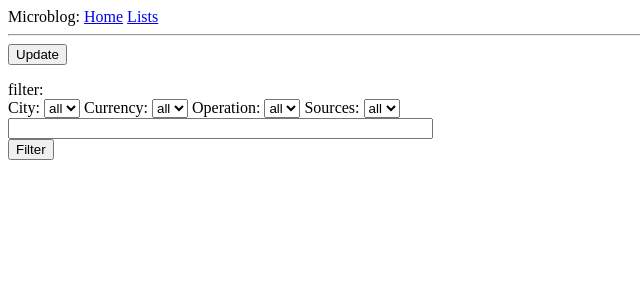
After one commit to victron/finance_ua, a Flask app: page /lists in a window 1280 px wide. The commit adds this page. Shown: the top 300 px of the page, without its empty margins (0-640 px from the left). Run offline with Flask 2, Linux system fonts and the light colour scheme; data that the repository does not hold is empty; parts of the project's set-up code (start-up, migrations or seed data) failed here and were passed over.

Commit message:
list page ready to use

```diff
--- a/app/forms.py
+++ b/app/forms.py
@@ -1,7 +1,23 @@
 from flask.ext.wtf import Form
-from wtforms import TextField, BooleanField, StringField
-from wtforms.validators import Required, DataRequired
+from wtforms import TextField, BooleanField, StringField, HiddenField, FieldList, SelectField, SubmitField
+from wtforms.validators import Required, DataRequired, AnyOf, Optional
+from mongo_update import get_selection
 
 class LoginForm(Form):
     openid = StringField('openid', validators = [DataRequired()])
     remember_me = BooleanField('remember_me', default = False)
+
+class Update_db(Form):
+    # db_value = 'update'
+    # db = HiddenField('db', validators=[AnyOf([db_value])], default=db_value)
+    db = SubmitField('Update')
+
+class Filter(Form):
+    locations, operations, currencies, sources = get_selection()
+    text = StringField('text', validators=[Optional()])
+    locations = SelectField('locations', choices=[(city, city) for city in locations.union({'all'})], default='Киев')
+    operations = SelectField('operations', choices=[(operation, operation) for operation in operations.union({'all'})],
+                             default='sell')
+    currencies = SelectField('currencies', choices=[(currency, currency) for currency in currencies.union({'all'})],
+                             default='USD')
+    sources = SelectField('currencies', choices=[(source, source) for source in sources.union({'all'})], default='all')
--- a/app/templates/base.html
+++ b/app/templates/base.html
@@ -9,7 +9,7 @@
     {% endif %}
 </head>
 <body>
-    <div>Microblog: <a href="/index">Home</a></div>
+    <div>Microblog: <a href="/index">Home</a> <a href="/lists">Lists</a></div>
     <hr>
     {% with messages = get_flashed_messages() %}
     {% if messages %}
--- a/app/templates/index.html
+++ b/app/templates/index.html
@@ -4,4 +4,7 @@
 {% for post in posts %}
 <div><p>{{post.author.nickname}} says: <b>{{post.body}}</b></p></div>
 {% endfor %}
+{% for res in result %}
+<div><p>{{res.location}} <b>{{res.rate}}</b></p></div>
+{% endfor %}
 {% endblock %}
--- /dev/null
+++ b/app/templates/lists.html
@@ -0,0 +1,28 @@
+{% extends "base.html" %}
+{% block content %}
+<form action=""  method="post">
+    {{form_update.hidden_tag()}}
+    {{form_update.db}}
+    <!--<input type="submit" value="Update">-->
+</form>
+
+<form action="" method="post" name="filter">
+    {{form_filter.hidden_tag()}}
+    <p>
+        filter:<br>
+        City: {{form_filter.locations}}
+        Currency: {{form_filter.currencies}}
+        Operation: {{form_filter.operations}}
+        Sources: {{form_filter.sources}}<br>
+        {{form_filter.text(size=50)}}
+        {% for error in form_filter.errors.text %}
+        <span style="color: red;">[{{error}}]</span>
+        {% endfor %}<br>
+        <input type="submit" value="Filter">
+    </p>
+</form>
+
+{% for res in result %}
+<div><p>{{res.source}} {{res.location}} <b>{{res.operation}} {{res.currency}} {{res.amount}} {{res.rate}}  {{res.time}}</b> {{res.phone}} {{res.comment}}</p></div>
+{% endfor %}
+{% endblock %}
--- a/app/views.py
+++ b/app/views.py
@@ -1,6 +1,9 @@
 from app import app
 from flask import render_template, flash, redirect
-from .forms import LoginForm
+from .forms import LoginForm, Update_db, Filter
+from mongo_start import data_active
+from mongo_update import update_db
+from filters import location, currency, operation, filter_or
 
 @app.route('/')
 @app.route('/index')
@@ -16,10 +19,47 @@ def index():
             'body': 'The Avengers movie was so cool!'
         }
     ]
+    result = data_active.find({'location': location, 'currency': currency, 'operation': operation,
+                               '$text': {'$search': filter_or}})
+
     return render_template('index.html',
                            title='Home',
                            user=user,
-                           posts=posts)
+                           posts=posts,
+                           result=result)
+
+@app.route('/lists', methods= ['GET', 'POST'])
+def lists():
+    form_update = Update_db()
+    form_filter = Filter()
+    filter_recieved = {'location': form_filter.locations.data, 'operation': form_filter.operations.data,
+                        'currency': form_filter.currencies.data, 'source': form_filter.sources.data,
+                        '$text': {'$search': form_filter.text.data}}
+    mongo_request = dict(filter_recieved)
+    for key, val in filter_recieved.items():
+        if (val == 'None' or val == 'all') and key != '$text':
+            del mongo_request[key]
+        elif key == '$text' and (val == {'$search': ''} or val == {'$search': None}):
+            del mongo_request[key]
+
+    if form_update.db.data:
+        active_deleted = update_db()
+        flash('recived db= {}, deleted docs={}'.format(str(form_update.db.data), active_deleted))
+        result = data_active.find(mongo_request)
+    elif form_filter.validate_on_submit():
+        flash('filter: City={city}, currency={currency},  Operation={operation}, source={source},<br>'
+              'text={text}'.format(text=filter_recieved['$text'], city=filter_recieved['location'],
+                                   operation=filter_recieved['operation'], currency=filter_recieved['currency'],
+                                   source=filter_recieved['source']))
+        result = data_active.find(mongo_request)
+    else:
+        result = data_active.find(mongo_request)
+
+    return render_template('lists.html',
+                           title='Lists',
+                           form_update=form_update,
+                           form_filter=form_filter,
+                           result=result)
 
 @app.route('/login', methods = ['GET', 'POST'])
 def login():
--- a/filters.py
+++ b/filters.py
@@ -1,6 +1,6 @@
 # -*- coding: utf-8 -*-
 ################  filter settings  ################
-filter_or = u'новые юность черниговская'
+filter_or = u'новые юность черниговская дарница троещина воскресенка перова авто'
 
 # currently not works
 filter_and = u''
--- a/manage.py
+++ b/manage.py
@@ -1,11 +1,11 @@
 # -*- coding: utf-8 -*-
 # Установка путей
-import os, sys
-sys.path.append(os.path.abspath(os.path.join(os.path.dirname(__file__), '..')))
+# import os, sys
+# sys.path.append(os.path.abspath(os.path.join(os.path.dirname(__file__), '..')))
 
 from flask.ext.script import Manager, Server
-from app import app #originaly shoud be, manage.py should be outside working dir
-# from app import app
+from app import app
+
 
 manager = Manager(app)
 
@@ -13,7 +13,7 @@ manager = Manager(app)
 manager.add_command("runserver", Server(
     use_debugger = True,
     use_reloader = True,
-    host = '0.0.0.0')
+    host = '127.0.0.1')
 )
 
 if __name__ == "__main__":
--- a/parse_minfin.py
+++ b/parse_minfin.py
@@ -79,6 +79,7 @@ data = {}
 for cur in ['rub', 'eur', 'usd']:
     for oper in ['sell', 'buy']:
         data.update(get_triple_data(cur, oper)[0])
+
 
 def convertor_minfin(dic: dict, current_date: datetime, id: int) -> dict:
     dic['bid'] = dic['id']
--- a/secret.py
+++ b/secret.py
@@ -5,7 +5,8 @@ import hashlib, random, struct, types, sys
 # ----------------- the encrypted file name -------------
 file_with_code = 'secret_data.pye'
 # ======================================================
-password = input('please enter password:').encode()
+# password = input('please enter password:').encode()
+from password import password
 key = hashlib.sha256(password).digest()
 
 def deccryp_file(key, in_file, out_file=None, chunksize=64*1024):
```
Also changed, not shown: app/__init__.py (+5 -2 lines), mongo_start.py (added, +22 -0 lines), mongo_update.py (+22 -24 lines).
